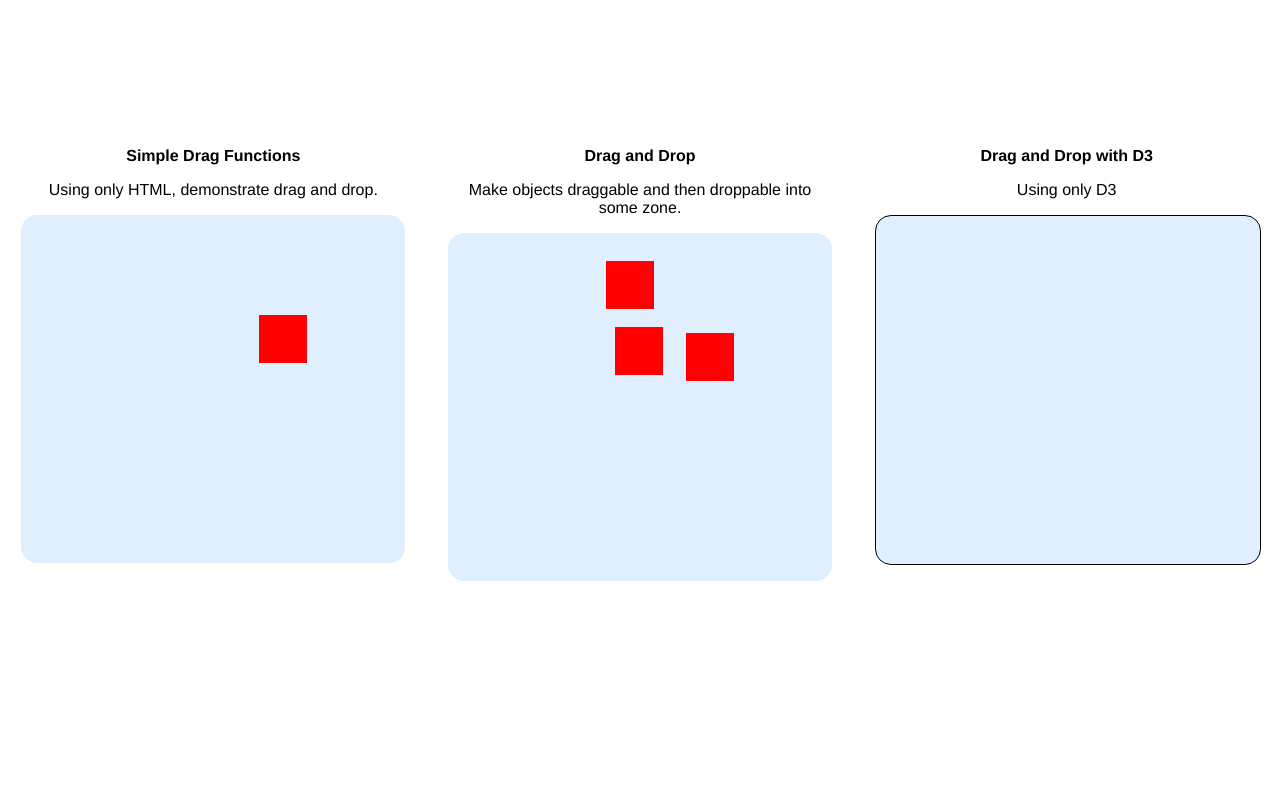
After one commit to gabastil/website-study, a PHP site: page / in a window 1280 px wide. The commit adds this page. Run offline with PHP 8.4, Linux system fonts and the light colour scheme.

Commit message:
Updated index.html with draggable html objects

```diff
--- a/d3_force/index.html
+++ b/d3_force/index.html
@@ -34,8 +34,8 @@
         </div>
         <div class='column'>
             <div id="svg-container-3">
-                <h1>Step 1</h1>
-                <p>Setting up the simulation and modifying some forces</p>
+                <h1>Step 3 : Linking and Dragging Groups</h1>
+                <p>Create linked groups that respond to mouse events.</p>
                 <svg id="canvas-3"></svg>
             </div>
         </div>
--- a/drag_and_drop/css/index.css
+++ b/drag_and_drop/css/index.css
@@ -1 +1,102 @@
-ECHO is on.
+/**
+ * filename : index.css
+ * author : glenn abastillas
+ * created : march 19, 2020
+ * description : d3_force.css contains style definitions for the d3_force study
+ * index.html page.
+ */
+
+html, body {
+    font-family: "Helvetica", "Arial", sans-serif;
+    padding: 0;
+    margin: 0;
+    height: 100%;
+    width: 100%;
+    overflow: hidden;
+    text-align: center;
+}
+
+h1 {
+    font-size: 1em;
+}
+
+p {
+    text-overflow: wrap;
+}
+
+div {
+    display: block;
+    position: relative;
+    height: 66%;
+    margin: auto;
+}
+
+svg {
+    border: solid 1px black;
+    display: block;
+    height: 100%;
+    width: 100%;
+    margin: auto;
+    border-radius: 1em;
+}
+
+#container {
+    display: flex;
+    flex-direction: row;
+    align-content: space-between;
+    height: 100%;
+    width: 100%;
+}
+
+.links
+{
+    stroke-width: 5px;
+    stroke: #000;
+}
+
+.column {
+    width: 30%;
+}
+
+.canvas {
+    background: #dfefff;
+    height: 100%;
+    width: 100%;
+    border-radius: 1em;
+    position: relative;
+}
+
+.draggable {
+    display: block;
+    height: 3em;
+    width: 3em;
+    background: red;
+}
+
+.draggable:hover {
+    box-sizing: border-box;
+    border: solid 1px black;
+}
+
+#object-1 {
+    left: 70px;
+    top: 100px;
+}
+
+#object-1:hover {
+    background: SeaGreen;
+}
+
+#object-2 {
+    right: 10px;
+    bottom: 20px;
+}
+
+#object-2:hover {
+    background: RoyalBlue;
+}
+
+#object-3 {
+    right: 1px;
+    bottom: 2px;
+}
--- /dev/null
+++ b/drag_and_drop/index.html
@@ -0,0 +1,53 @@
+<!DOCTYPE html>
+<html>
+<head>
+	<title>D3 Force Study</title>
+    <link rel="stylesheet" type="text/css" href="./css/index.css">
+
+    <!-- jquery script import -->
+    <script type="text/javascript" src="https://code.jquery.com/jquery-3.4.1.js"></script>
+    <!-- <script type="text/javascript" src="./js/jquery-3.4.1.js"></script> -->
+
+    <!-- d3 script import -->
+    <script type="text/javascript" src="https://d3js.org/d3.v5.min.js"></script>
+    <!-- <script type="text/javascript" src="./js/d3.v5.min.js"></script> -->
+
+    <!-- custom script import -->
+    <script type="text/javascript" src="./js/index.js"></script>
+
+</head>
+<body>
+    <div id="container">
+        <div class='column'>
+            <div id="svg-container-1">
+                <h1>Simple Drag Functions</h1>
+                <p>Using only HTML, demonstrate drag and drop.</p>
+                <div id='canvas-1' class='canvas'>
+                    <div id='object-1'
+                         class='draggable'
+                         draggable='true'
+                         ondragstart='drag(this, event)'></div>
+                </div>
+            </div>
+        </div>
+        <div class='column'>
+            <div id="svg-container-2">
+                <h1>Drag and Drop</h1>
+                <p>Make objects draggable and then droppable into some zone.</p>
+                <div id='canvas-2' class='canvas'>
+                    <div id='object-1' class='draggable' draggable='true' ondragstart='drag(event)' ondrop='drop(event)'></div>
+                    <div id='object-2' class='draggable' draggable='true' ondragstart='drag(event)' ondrop='drop(event)'></div>
+                    <div id='object-3' class='draggable' draggable='true' ondragstart='drag(event)' ondrop='drop(event)'></div>
+                </div>
+            </div>
+        </div>
+        <div class='column'>
+            <div id="svg-container-3">
+                <h1>Drag and Drop with D3</h1>
+                <p>Using only D3</p>
+                <svg id='canvas-3' class='canvas'></svg>
+            </div>
+        </div>
+    </div>
+</body>
+</html>
--- /dev/null
+++ b/drag_and_drop/js/index.js
@@ -0,0 +1,57 @@
+/**
+ * filename : index.js
+ * author : glenn abastillas
+ * created : march 19, 2020
+ * description : javascript to draw and (force) animate svg objects in index.html
+ */
+
+$(document).ready(function(){
+    let $svg1 = $('svg[id="canvas-1"]'),
+        $svg2 = $('svg[id="canvas-2"]'),
+        $svg3 = $('svg[id="canvas-3"]');
+    let svg1 = d3.select('svg[id="canvas-1"]'),
+        svg2 = d3.select('svg[id="canvas-2"]'),
+        svg3 = d3.select('svg[id="canvas-3"]');
+
+    let height = $svg1.height(), width = $svg1.width();
+
+});
+
+/**
+ * Function to plot circles on the specified selection
+ * @param {d3 selection} selection - the specified d3 SVG canvas to plot in
+ * @param {object} data - variables to plot in the selection
+ */
+function randint(min=5, max=10){
+    let random = Math.random() * max;
+    return Math.max(min, Math.floor(random));
+}
+
+
+function drag(element, e){
+    e.preventDefault();
+    let canvas = $("div[id='canvas-1']"),
+        canvas_x = canvas.position().left,
+        canvas_y = canvas.position().top;
+    let x = e.clientX,
+        y = e.clientY;
+
+    // console.log(element.style);
+    console.log(element.style['top']);
+    console.log(element.style['left']);
+    console.log(`x ${x} and y ${y}`);
+    console.log(`Canvas-X ${canvas_x} and canvas-y ${canvas_y}`);
+    console.log(`x - canvas-X ${x - canvas_x} and y - canvas-y ${y - canvas_y}`);
+
+    element.style.left = `${x}px`;
+    element.style.top = `${y}px`;
+
+    // Calculate new cursor position
+    // $(element).css("top", y).css("left", x);
+}
+
+function drop(e){
+    // console.log(e.pageX);
+    // console.log($(this).attr('top'));
+    // $(this).css('top', `${e.pageY}px`).css('left', `${e.pageX}px`);
+}
```
Also changed, not shown: d3_force/css/index.css (+28 -0 lines), d3_force/js/index.js (+148 -35 lines).
